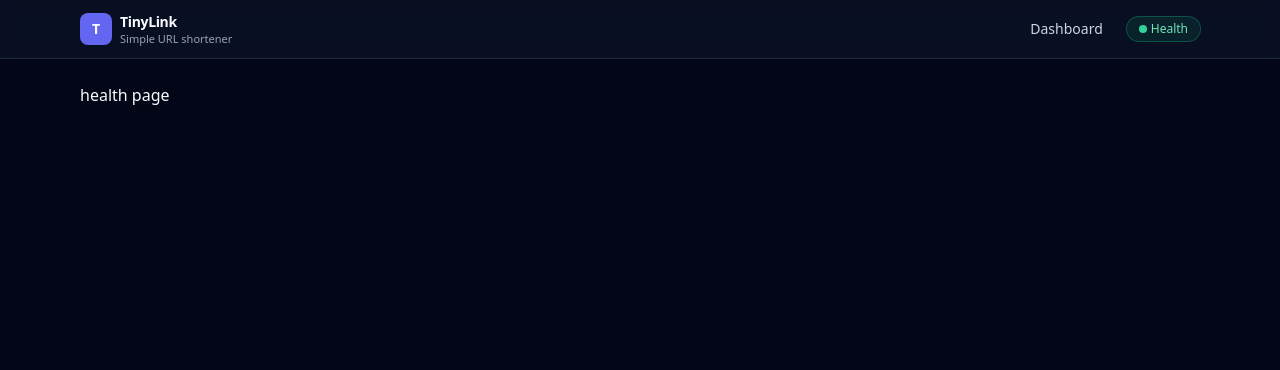
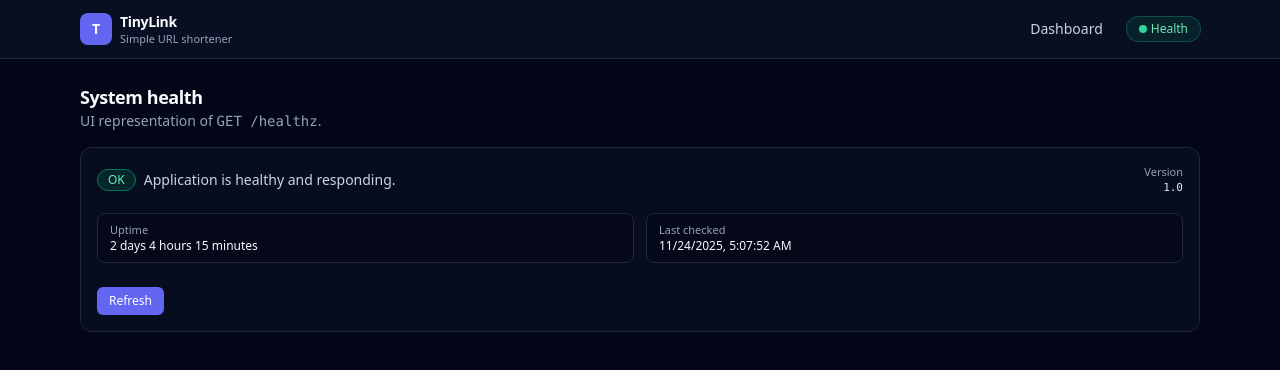
Before and after one commit to anshif-8590/tiny-url-frontend, a React (Create React App) app: page /healthz in a window 1280 px wide. Shown: the top 370 px of the page. Built offline with nearby package versions, Linux system fonts and the light colour scheme.

Commit message:
completed the design of the healthz page and set the api

```diff
--- /dev/null
+++ b/src/config/api.js
@@ -0,0 +1 @@
+export const API_BASE_URL = "https://tiny-url-backend.up.railway.app";
--- a/src/index.css
+++ b/src/index.css
@@ -3,9 +3,9 @@
 @tailwind utilities;
 
 body {
-  @apply bg-slate-950 text-slate-100;
-  font-family: system-ui, -apple-system, BlinkMacSystemFont, "Segoe UI",
-    sans-serif;
+  @apply bg-slate-950 text-slate-50;
+  font-family: system-ui, -apple-system, BlinkMacSystemFont, "SF Pro Text",
+    "Segoe UI", sans-serif;
 }
 
 input,
--- a/src/pages/HealthPage.jsx
+++ b/src/pages/HealthPage.jsx
@@ -1,11 +1,113 @@
-import React from 'react'
+import React, { useEffect, useState } from "react";
+import Button from "../components/Button";
+import Badge from "../components/Badge";
 
 const HealthPage = () => {
-  return (
-    <>
-    <h1>health page</h1>
-    </>
-  )
+
+    const [loading, setLoading] = useState(true);
+    const [status, setStatus] = useState(null); // { ok, version, uptime }
+    const [error, setError] = useState(null);
+
+    function simulateFetch() {
+        setLoading(true);
+        setError(null);
+
+        setTimeout(() => {
+            // 1 in 5 chance of error for UI demo
+            const fail = Math.random() < 0.2;
+            if (fail) {
+                setError("Unable to reach health endpoint.");
+                setStatus(null);
+            } else {
+                setStatus({
+                    ok: true,
+                    version: "1.0",
+                    uptime: "2 days 4 hours 15 minutes",
+                    lastChecked: new Date().toISOString(),
+                });
+            }
+            setLoading(false);
+        }, 600);
+    }
+
+    useEffect(() => {
+        simulateFetch();
+    }, []);
+
+
+    return (
+        <>
+            <div className="space-y-4">
+                <div>
+                    <h1 className="text-lg font-semibold tracking-tight">
+                        System health
+                    </h1>
+                    <p className="text-sm text-slate-400">
+                        UI representation of <span className="font-mono">GET /healthz</span>.
+                    </p>
+                </div>
+
+                <section className="rounded-xl border border-slate-800 bg-slate-900/40 p-4">
+                    {loading && (
+                        <p className="text-sm text-slate-300">Checking system health…</p>
+                    )}
+
+                    {!loading && error && (
+                        <div className="space-y-3">
+                            <div className="rounded-md border border-rose-800 bg-rose-950/40 px-3 py-2 text-sm text-rose-100">
+                                {error}
+                            </div>
+                            <Button onClick={simulateFetch} className="text-xs px-2.5 py-1">
+                                Retry
+                            </Button>
+                        </div>
+                    )}
+
+                    {!loading && status && (
+                        <div className="space-y-4">
+                            <div className="flex items-center justify-between gap-3">
+                                <div className="flex items-center gap-2">
+                                    <Badge color={status.ok ? "green" : "red"}>
+                                        {status.ok ? "OK" : "DOWN"}
+                                    </Badge>
+                                    <span className="text-sm text-slate-300">
+                                        Application is{" "}
+                                        {status.ok ? "healthy and responding." : "not healthy."}
+                                    </span>
+                                </div>
+                                <div className="text-right text-[11px] text-slate-400">
+                                    <p>Version</p>
+                                    <p className="font-mono text-slate-200">{status.version}</p>
+                                </div>
+                            </div>
+
+                            <div className="grid gap-3 sm:grid-cols-2">
+                                <div className="rounded-lg border border-slate-800 bg-slate-950/60 px-3 py-2 text-xs text-slate-300">
+                                    <p className="text-[11px] text-slate-400">Uptime</p>
+                                    <p className="font-medium text-slate-50">{status.uptime}</p>
+                                </div>
+                                <div className="rounded-lg border border-slate-800 bg-slate-950/60 px-3 py-2 text-xs text-slate-300">
+                                    <p className="text-[11px] text-slate-400">Last checked</p>
+                                    <p className="font-medium text-slate-50">
+                                        {new Date(status.lastChecked).toLocaleString()}
+                                    </p>
+                                </div>
+                            </div>
+
+                            <div className="pt-2">
+                                <Button
+                                    onClick={simulateFetch}
+                                    className="text-xs px-2.5 py-1"
+                                >
+                                    Refresh
+                                </Button>
+                            </div>
+                        </div>
+                    )}
+                </section>
+            </div>
+        </>
+    )
 }
 
 export default HealthPage
```
